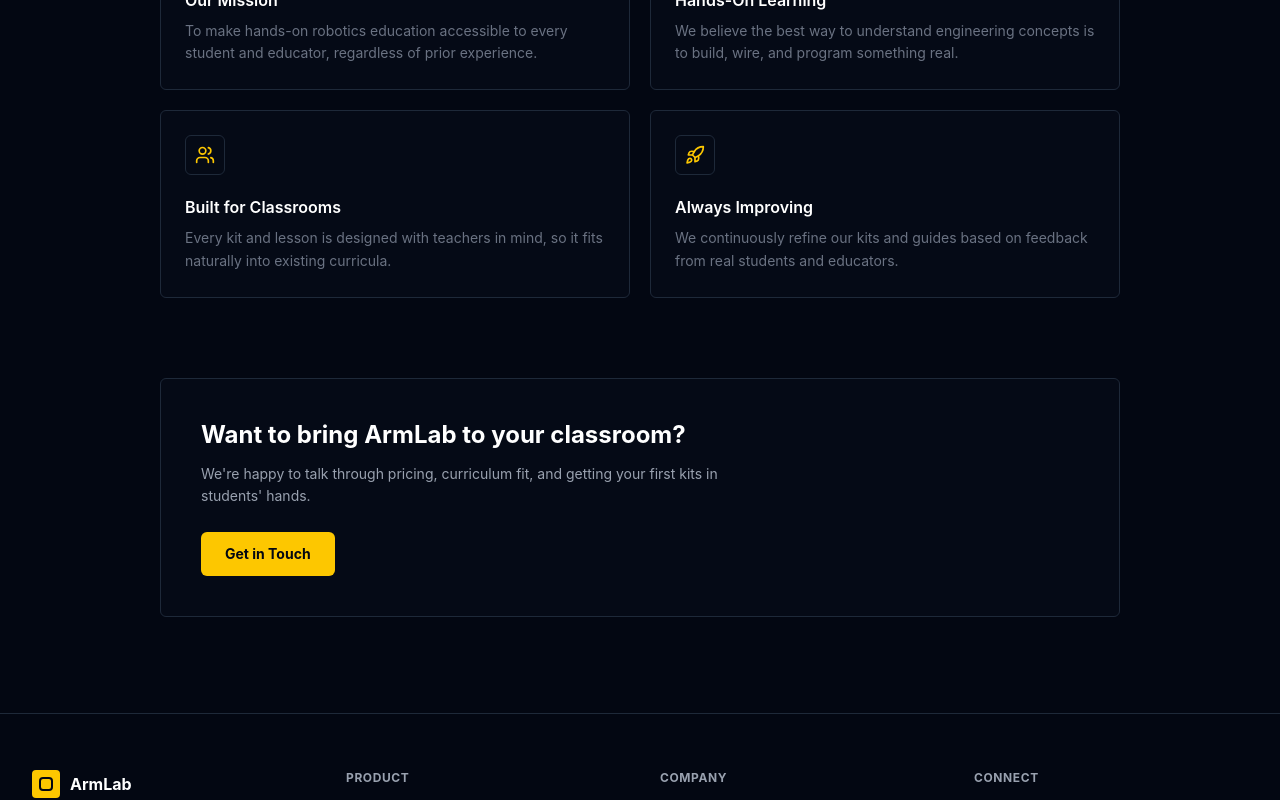
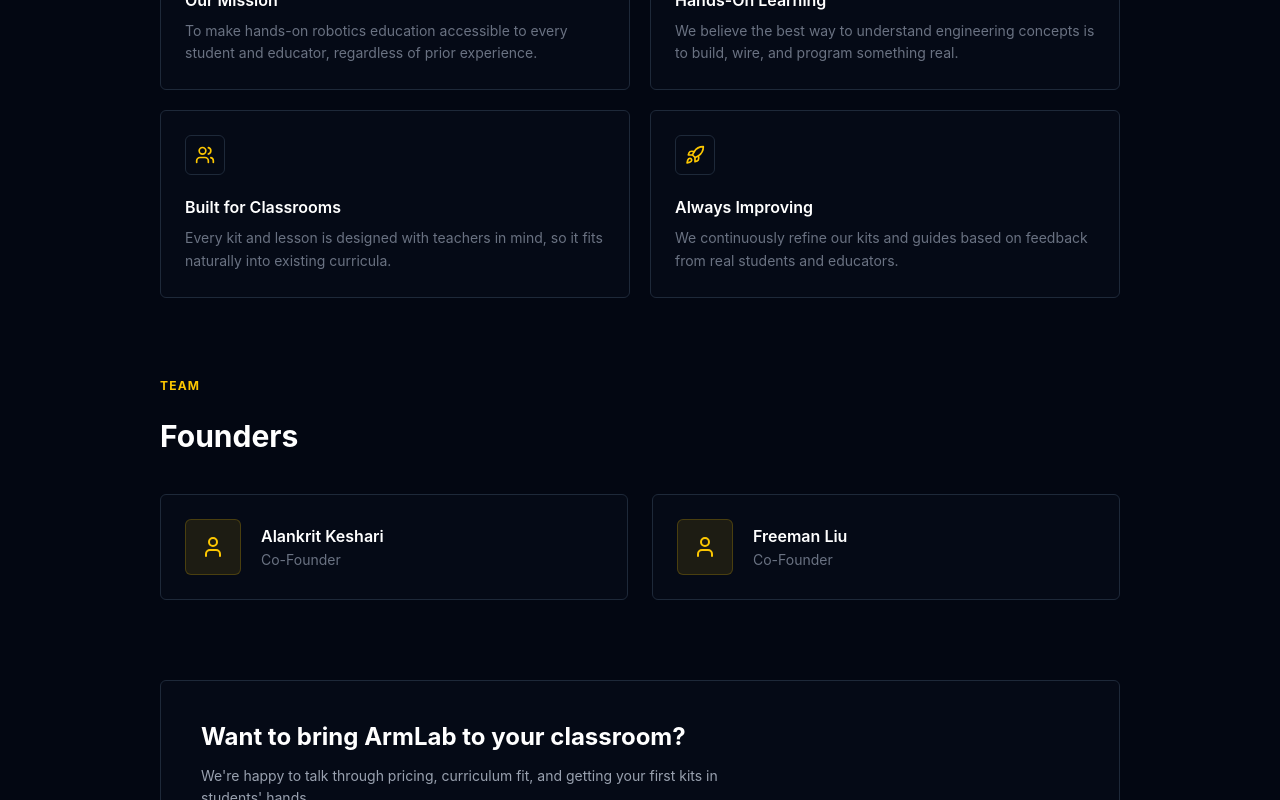
Before and after one commit to AlanK-vizor/LandingPageAndDashboardDesign, a React (Vite) app: page /about in a window 1280 px wide. Shown: the part 492-1292 px from the top of the page. Built offline with nearby package versions, Linux system fonts and the light colour scheme; no server answers.

Commit message:
Add founders section to About page (Alankrit Keshari, Freeman Liu)

```diff
--- a/src/app/pages/AboutPage.tsx
+++ b/src/app/pages/AboutPage.tsx
@@ -1,6 +1,6 @@
 import { Navigation } from "../components/Navigation";
 import { Footer } from "../components/Footer";
-import { Target, Users, Lightbulb, Rocket } from "lucide-react";
+import { Target, Users, Lightbulb, Rocket, User } from "lucide-react";
 
 export function AboutPage() {
   const values = [
@@ -62,6 +62,27 @@
           })}
         </section>
 
+        <section className="mb-20">
+          <div className="text-xs font-bold tracking-widest text-yellow-400 uppercase mb-6">Team</div>
+          <h2 className="text-3xl font-bold text-white mb-10">Founders</h2>
+          <div className="grid grid-cols-1 sm:grid-cols-2 gap-6">
+            {[
+              { name: "Alankrit Keshari", role: "Co-Founder" },
+              { name: "Freeman Liu", role: "Co-Founder" },
+            ].map((founder) => (
+              <div key={founder.name} className="border border-gray-800 rounded-md p-6 bg-gray-900/20 flex items-center gap-5">
+                <div className="w-14 h-14 bg-yellow-400/10 border border-yellow-400/20 rounded-md flex items-center justify-center shrink-0">
+                  <User size={24} className="text-yellow-400" />
+                </div>
+                <div>
+                  <h3 className="text-white font-semibold text-base">{founder.name}</h3>
+                  <p className="text-gray-500 text-sm mt-0.5">{founder.role}</p>
+                </div>
+              </div>
+            ))}
+          </div>
+        </section>
+
         <section className="border border-gray-800 rounded-md p-10 bg-gray-900/20">
           <h2 className="text-2xl font-bold text-white mb-3">
             Want to bring ArmLab to your classroom?
```
